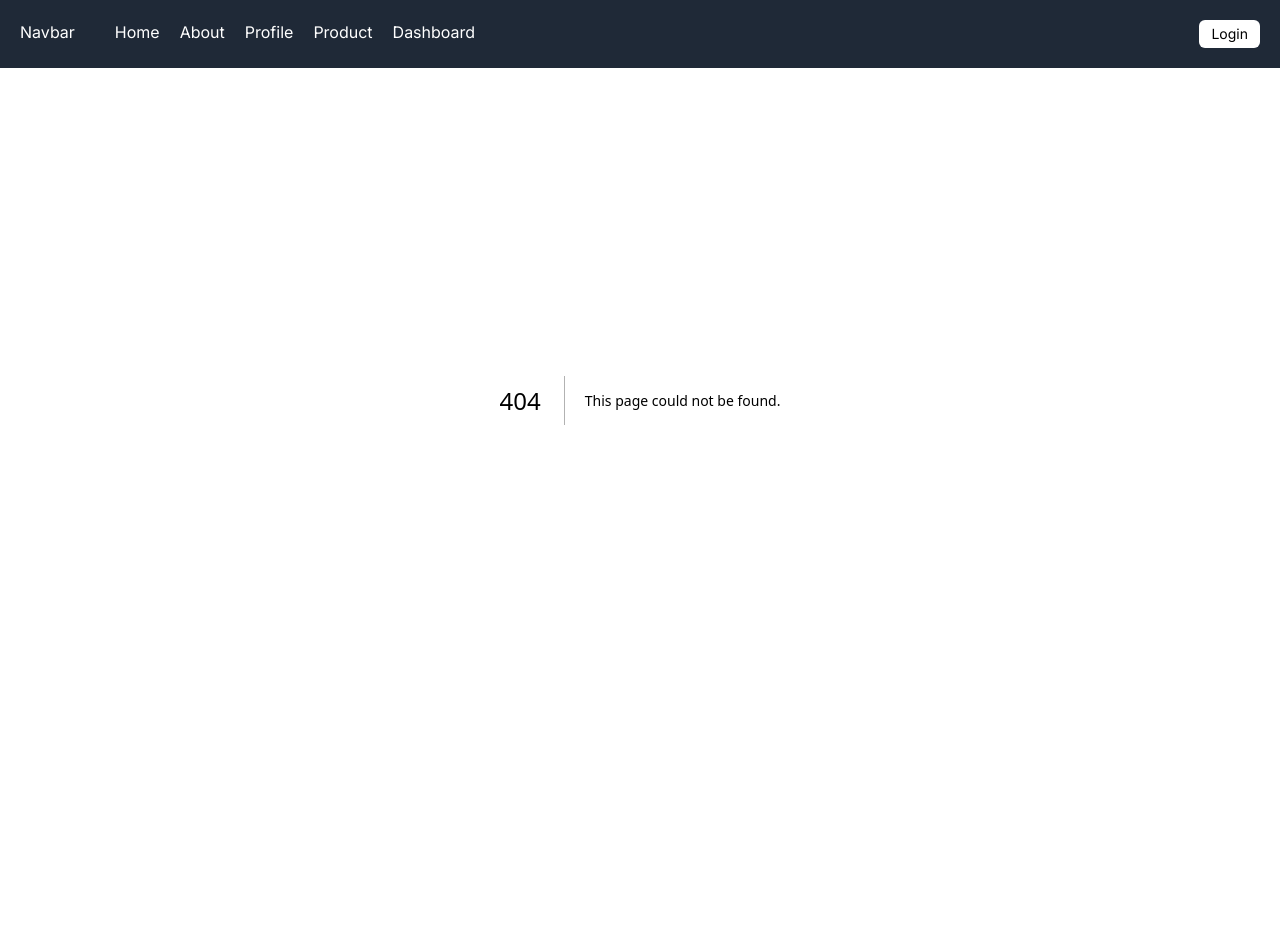
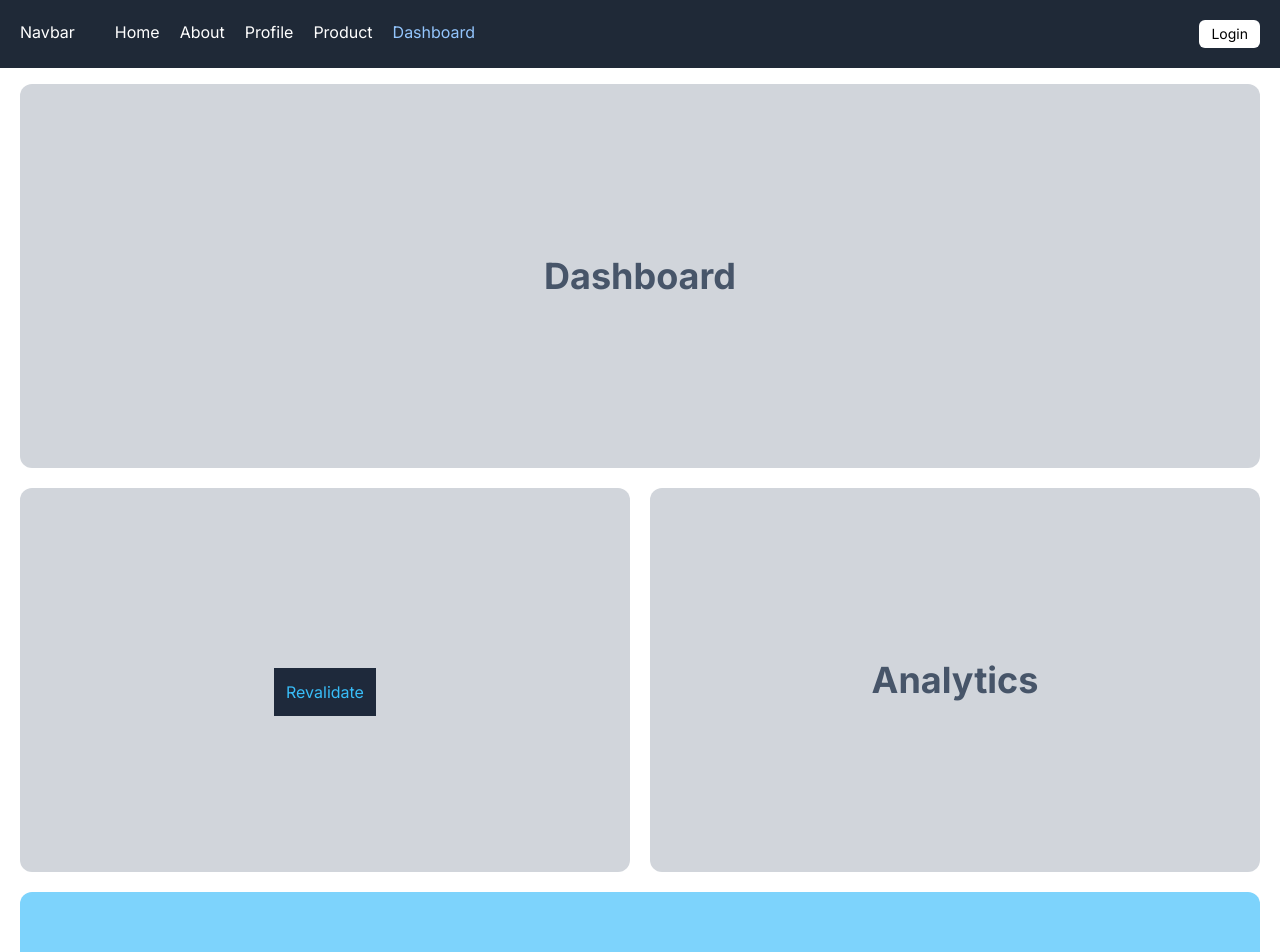
Before and after one commit to mkasim71/next13-app-router, a Next.js app: page /dashboard in a window 1280 px wide. Before the commit this address had no page. Shown: the top 952 px of the page. Before the commit the page ends 800 px from the top, so only its background shows below. Built offline with nearby package versions, Linux system fonts and the light colour scheme.

Commit message:
10. Parallel Routes

```diff
--- a/package.json
+++ b/package.json
@@ -15,7 +15,7 @@
   "author": "",
   "license": "ISC",
   "dependencies": {
-    "next": "^13.4.19",
+    "next": "^13.5.4",
     "react": "^18.3.1",
     "react-dom": "^18.3.1"
   },
@@ -24,7 +24,7 @@
     "@types/react": "^19.2.2",
     "autoprefixer": "^10.4.21",
     "eslint": "^8.57.1",
-    "eslint-config-next": "^15.5.5",
+    "eslint-config-next": "^13.5.4",
     "json-server": "^0.17.4",
     "postcss": "^8.5.6",
     "tailwindcss": "^3.4.18",
--- /dev/null
+++ b/src/app/(admin)/dashboard/@analytics/page.tsx
@@ -0,0 +1,7 @@
+export default function Analytics() {
+  return (
+    <div className="w-3/6 h-96 bg-gray-300 rounded-[12px] flex justify-center items-center">
+      <h1 className="text-4xl font-bold text-slate-600">Analytics</h1>
+    </div>
+  );
+}
--- /dev/null
+++ b/src/app/(admin)/dashboard/@payments/page.tsx
@@ -0,0 +1,7 @@
+export default function Payments() {
+  return (
+    <div className="w-full h-96 bg-sky-300 rounded-[12px] flex justify-center items-center">
+      <h1 className="text-4xl font-bold text-slate-600">Payments</h1>
+    </div>
+  );
+}
--- a/src/app/(admin)/dashboard/product/page.tsx
+++ b/src/app/(admin)/dashboard/@products/page.tsx
@@ -24,7 +24,7 @@ export default function AdminProductPage() {
   };
 
   return (
-    <div className="py-20">
+    <div className="w-3/6 py-2 h-96 rounded-[12px] bg-gray-300 flex flex-col justify-center items-center">
       <h1>{status}</h1>
       <button
         className="p-3 mt-6 bg-slate-800 text-sky-400"
--- /dev/null
+++ b/src/app/(admin)/dashboard/layout.tsx
@@ -0,0 +1,22 @@
+export default function Layout({
+  children,
+  products,
+  analytics,
+  payments,
+}: {
+  children: React.ReactNode;
+  products: React.ReactNode;
+  analytics: React.ReactNode;
+  payments: React.ReactNode;
+}) {
+  return (
+    <div className="p-5">
+      <div className="mt-16">{children}</div>
+      <div className="mt-5 flex gap-5">
+        {products}
+        {analytics}
+      </div>
+      <div className="mt-5">{payments}</div>
+    </div>
+  );
+}
--- /dev/null
+++ b/src/app/(admin)/dashboard/page.tsx
@@ -0,0 +1,7 @@
+export default function DashboardPage() {
+  return (
+    <div className="w-full h-96 bg-gray-300 rounded-[12px] flex justify-center items-center">
+      <h1 className="text-4xl font-bold text-slate-600">Dashboard</h1>
+    </div>
+  );
+}
--- a/src/app/layout.tsx
+++ b/src/app/layout.tsx
@@ -10,10 +10,10 @@ const inter = Inter({ subsets: ["latin"] });
 
 const disableNavbar = ["/login", "/register"];
 
-export const metadata: Metadata = {
-  title: "NextJS App Router",
-  description: "Generate by NextJS",
-};
+// export const metadata: Metadata = {
+//   title: "NextJS App Router",
+//   description: "Generate by NextJS",
+// };
 
 type Props = {
   children: ReactNode;
--- a/src/app/navbar.tsx
+++ b/src/app/navbar.tsx
@@ -46,12 +46,10 @@ export default function Navbar() {
               Product
             </li>
           </Link>
-          <Link href="/dashboard/product">
+          <Link href="/dashboard">
             <li
               className={`mr-5 ${
-                pathname === "/dashboard/product"
-                  ? "text-blue-300"
-                  : "text-white"
+                pathname === "/dashboard" ? "text-blue-300" : "text-white"
               } cursor-pointer hover:bg-gray-600 rounded-md`}
             >
               Dashboard
```
Also changed, not shown: 1 other file (tests, documents, lock files or other folders).
